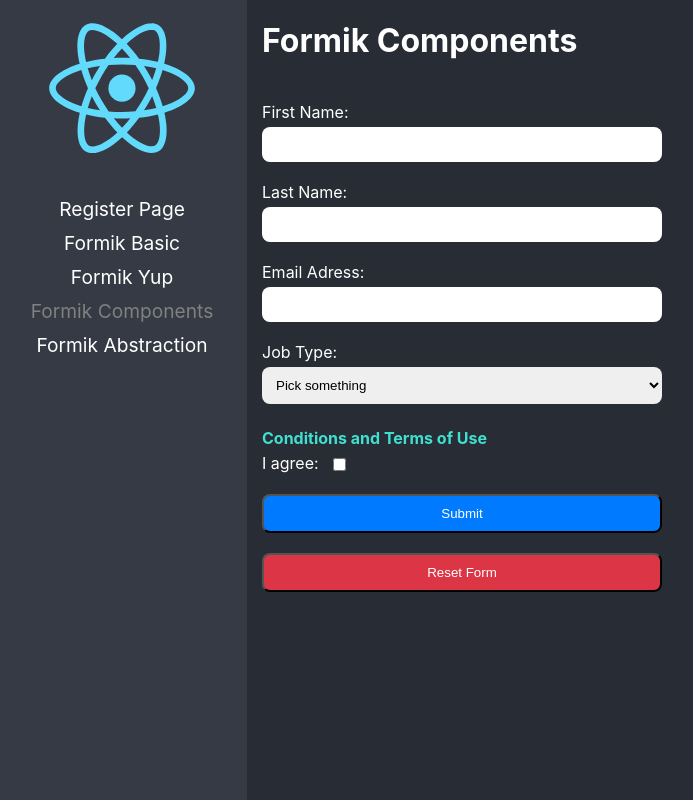
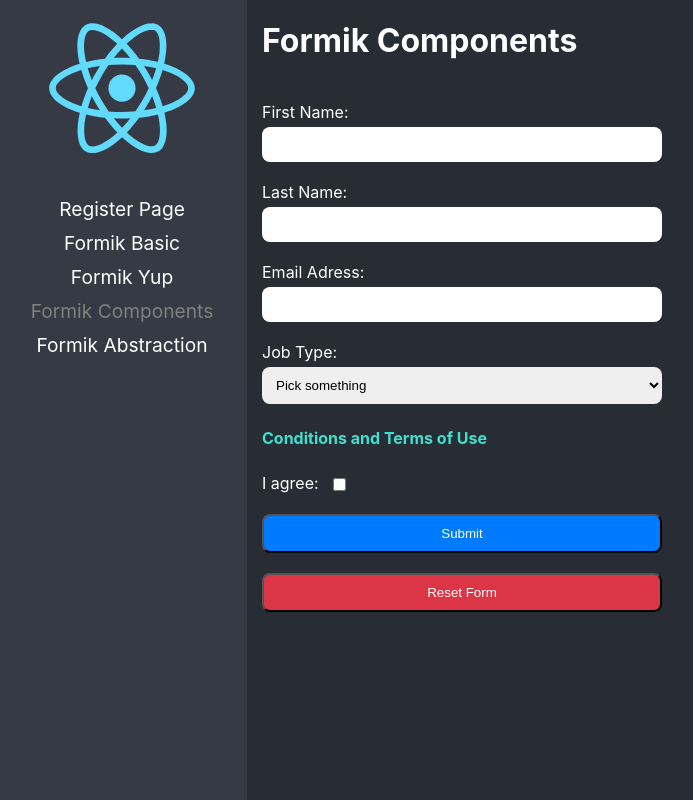
Before and after one commit to emarifer/ts-react-app, a React (Vite) app: page /formik-components in a window 1280 px wide. Shown: the whole page, without its empty margins (3-696 px from the left). Built offline with nearby package versions, Linux system fonts and the light colour scheme.

Commit message:
styles fixed

```diff
--- a/src/03-forms/components/MyCheckbox.tsx
+++ b/src/03-forms/components/MyCheckbox.tsx
@@ -12,12 +12,14 @@ export const MyCheckbox = ({ label, ...props }: Props) => {
 
 	return (
 		<>
-			<label
+			<div
 				className={typeof props.className === 'string' ? props.className : ''}
 			>
-				{label}
+				<label htmlFor={typeof props.id === 'string' ? props.id : props.name}>
+					{label}
+				</label>
 				<input type="checkbox" {...field} {...props} />
-			</label>
+			</div>
 
 			<ErrorMessage name={props.name} component="span" />
 		</>
--- a/src/03-forms/pages/FormikAbstraction.tsx
+++ b/src/03-forms/pages/FormikAbstraction.tsx
@@ -4,10 +4,7 @@ import { MyCheckbox, MySelect, MyTextInput } from '../components';
 
 import '../styles/styles.css';
 
-export const FormikAbstraction = () => {
-	console.log('hola');
-
-	return (
+export const FormikAbstraction = () => (
 	<div>
 		<h1>Formik Abstraction</h1>
 
@@ -80,6 +77,7 @@ export const FormikAbstraction = () => {
 					<MyCheckbox
 						label="I agree:"
 						name="terms"
+						id="terms"
 						className="checkbox-label"
 					/>
 
@@ -96,4 +94,3 @@ export const FormikAbstraction = () => {
 		</Formik>
 	</div>
 );
-};
--- a/src/03-forms/styles/styles.css
+++ b/src/03-forms/styles/styles.css
@@ -31,10 +31,14 @@ label {
 }
 
 .checkbox-label {
+	display: flex;
 	flex-direction: row;
+	column-gap: 10px;
+	align-items: center;
+}
+
+.checkbox-label label {
 	margin: 0;
-	gap: 10px;
-	align-items: center;
 }
 
 p {
```
Lines whose indentation alone changed are shown as unchanged.
